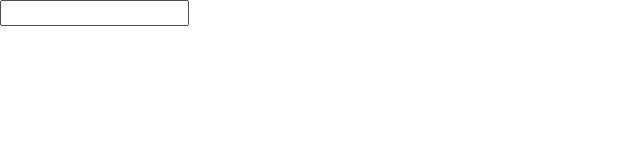
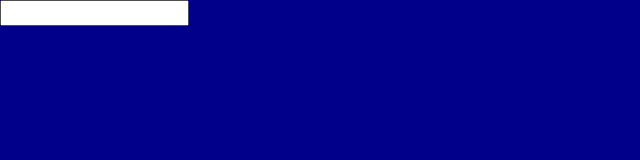
Before and after one commit to m2march/ix, a plain HTML site: page index.html in a window 1280 px wide. Shown: the whole page, without its empty margins (0-640 px from the left). Drawn offline with nearby package versions, Linux system fonts and the light colour scheme.

Commit message:
Using css

```diff
--- a/index.css
+++ b/index.css
@@ -0,0 +1,3 @@
+body {
+    background-color: darkblue;
+}
--- a/index.html
+++ b/index.html
@@ -7,6 +7,7 @@
   crossorigin="anonymous"></script>
   <script src="index.js"></script>
   <link rel="stylesheet" href="https://maxcdn.bootstrapcdn.com/bootstrap/3.3.7/css/bootstrap.min.css" integrity="sha384-BVYiiSIFeK1dGmJRAkycuHAHRg32OmUcww7on3RYdg4Va+PmSTsz/K68vbdEjh4u" crossorigin="anonymous">
+  <link rel="stylesheet" href="index.css">
 </head>
 <body>
     <div id="main">
```
Also changed, not shown: 1 other file.
